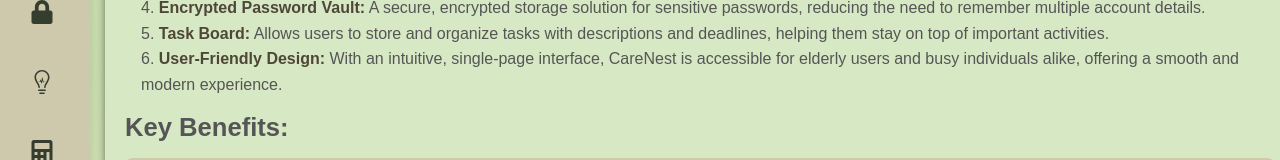
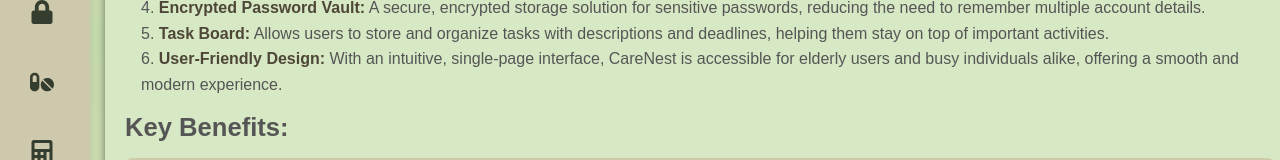
Before and after one commit to TheCurryGuy/CareNest, a React (Vite) app in the folder Client/: page /home in a window 1280 px wide. Shown: the part 426-586 px from the top of the page. Built offline with nearby package versions, Linux system fonts and the light colour scheme; sample sign-in values are in the browser's storage.

Commit message:
icon_change

```diff
--- a/Client/src/Components/Sidebar.jsx
+++ b/Client/src/Components/Sidebar.jsx
@@ -5,10 +5,10 @@
     FaListUl,
     FaCalculator,
     FaLock,
-    FaMedapps,
     FaUserAstronaut,
     FaDoorOpen,
-    FaInfo
+    FaInfo,
+    FaPills
 } from "react-icons/fa";
 import { StateContext } from '../Context API/StateContext';
 import { useNavigate } from 'react-router-dom'
@@ -160,7 +160,7 @@
                 </button>
 
                 <button onClick={clickMedi} className="link">
-                    <div className="icon"><FaMedapps /></div>
+                    <div className="icon"><FaPills /></div>
                     <div style={{ display: isOpen ? "block" : "none" }} className="link_text">Medi Reminder</div>
                 </button>
 
```
